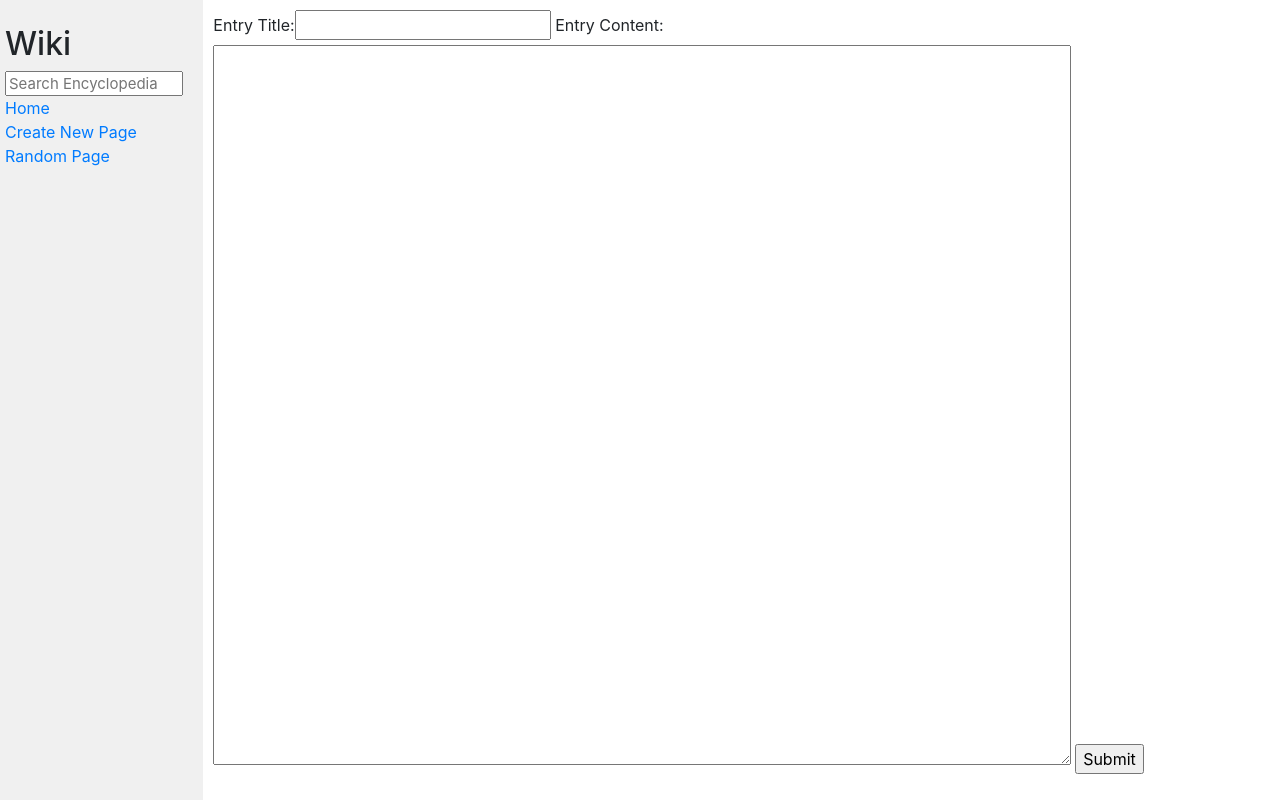
After one commit to adcerro/project1, a Django app: page /create in a window 1280 px wide. The commit adds this page. Run offline with Django 3.2, Linux system fonts and the light colour scheme; some libraries are stand-ins or nearby versions.

Commit message:
refactored search function

```diff
--- /dev/null
+++ b/encyclopedia/templates/encyclopedia/create.html
@@ -0,0 +1,11 @@
+{% extends "encyclopedia/layout.html" %}
+{% block title%}
+Create New Page
+{% endblock %}
+{% block body %}
+<form>
+    {{csfr_token}}
+    {{form}}
+    <input type="submit">
+</form>
+{% endblock %}
--- a/encyclopedia/templates/encyclopedia/layout.html
+++ b/encyclopedia/templates/encyclopedia/layout.html
@@ -12,17 +12,17 @@
         <div class="row">
             <div class="sidebar col-lg-2 col-md-3">
                 <h2>Wiki</h2>
-                <form>
-                    <input class="search" type="text" name="q" placeholder="Search Encyclopedia">
+                <form action="{% url 'encyclopedia:search' query=' '%}">
+                    <input class="search" type="text" name="q" placeholder="Search Encyclopedia" required="required">
                 </form>
                 <div>
                     <a href="{% url 'encyclopedia:index' %}">Home</a>
                 </div>
                 <div>
-                    Create New Page
+                    <a href="{% url 'encyclopedia:create' %}">Create New Page</a>
                 </div>
                 <div>
-                    Random Page
+                    <a href="{% url 'encyclopedia:random'%}">Random Page</a>
                 </div>
                 {% block nav %}
                 {% endblock %}
--- a/encyclopedia/templates/encyclopedia/search.html
+++ b/encyclopedia/templates/encyclopedia/search.html
@@ -1,4 +1,7 @@
 {% extends "encyclopedia/layout.html" %}
+{% block title%}
+Search Results
+{% endblock%}
 {% block body%}
 <h1>Search Results for: {{query}}</h1>
 <ul>
--- a/encyclopedia/urls.py
+++ b/encyclopedia/urls.py
@@ -5,4 +5,7 @@ app_name = "encyclopedia"
 urlpatterns = [
     path("", views.index, name="index"),
     path("wiki/<str:title>",views.entry,name="entry"),
+    path("create",views.create,name="create"),
+    path("search<str:query>", views.search, name="search"),
+    path("random",views.random,name="random")
 ]
--- a/encyclopedia/views.py
+++ b/encyclopedia/views.py
@@ -2,28 +2,23 @@ from django.http import HttpResponseRedirect
 from django.shortcuts import render
 from django import forms
 from django.urls import reverse
+from random import choice
 
 from . import util
 
 class CreateForm(forms.Form):
-    query = forms.CharField(label="Search Encyclopedia")
+    title = forms.CharField(label="Entry Title")
+    body = forms.CharField(label="Entry Content", widget=forms.Textarea)
+
+def create(request):
+    return render(request, "encyclopedia/create.html",{
+        "form": CreateForm()
+    })
 
 def index(request):
-    if request.method == "GET":
-        query = request.GET.get('q')
-        if query in util.list_entries():
-            return HttpResponseRedirect(f"wiki/{query}")
-        elif query != None:
-            return search(request,query)
     return render(request, "encyclopedia/index.html", {"entries": util.list_entries(),})
 
 def entry(request, title):
-    if request.method == "GET":
-        query = request.GET.get('q')
-        if query in util.list_entries():
-            return HttpResponseRedirect(query)
-        elif query != None:
-            return search(request,query)
     page = util.get_entry(title)
     if(page == None):
         return render(request, "encyclopedia/notfound.html", {
@@ -36,7 +31,13 @@ def entry(request, title):
         })
 
 def search(request,query):
-    return render(request,"encyclopedia/search.html",{
-        "query": query,
-        "entries": [entry for entry in util.list_entries() if query.lower() in entry.lower()],
-    })
+    query = request.GET.get('q')
+    if query in util.list_entries():
+        return HttpResponseRedirect(f"wiki/{query}")
+    elif query != None:
+        return render(request,"encyclopedia/search.html",{
+            "query": query,
+            "entries": [entry for entry in util.list_entries() if query.lower() in entry.lower()],})
+
+def random(request):
+    return HttpResponseRedirect(f"wiki/{choice(util.list_entries())}")
```
Also changed, not shown: encyclopedia/static/encyclopedia/styles.css (line endings or trailing spaces).
